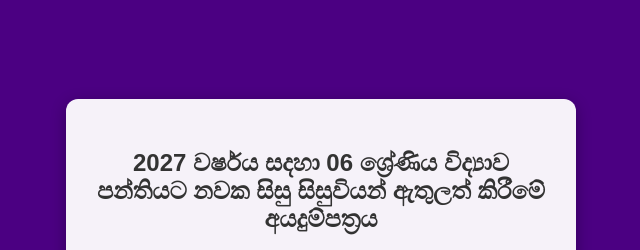
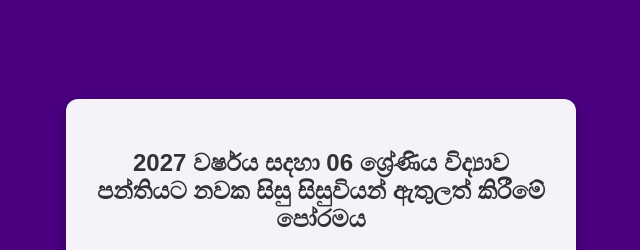
Before and after one commit to indikaruwankumarasci-max/Grade-06-Students---2027, a plain HTML site: page index.html in a window 1280 px wide. Shown: the top 250 px of the page, 319-959 px from the left. Drawn offline with Linux system fonts and the light colour scheme.

Commit message:
Update heading text in index.html

```diff
--- a/index.html
+++ b/index.html
@@ -101,7 +101,7 @@
 <body>
 
 <div class="form-container">
-  <h2>2027 වර්ෂය සදහා 06 ශ්‍රේණිය විද්‍යාව පන්තියට නවක සිසු සිසුවියන් ඇතුලත් කිරීමේ අයදුම්පත්‍රය</h2>
+  <h2>2027 වර්ෂය සදහා 06 ශ්‍රේණිය විද්‍යාව පන්තියට නවක සිසු සිසුවියන් ඇතුලත් කිරීමේ පෝරමය</h2>
   <form id="studentForm">
     <div class="form-group">
       <label>ශිෂ්‍යයාගේ නම:</label>
```
